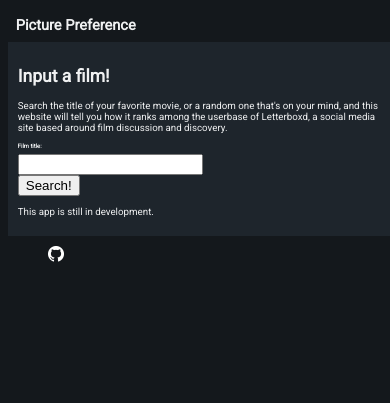
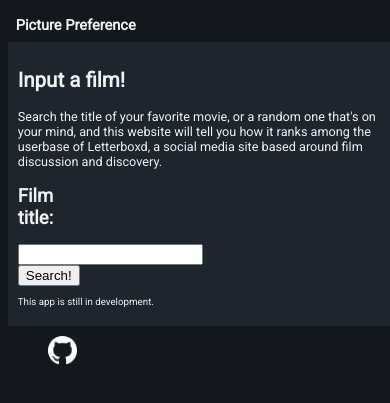
Before and after one commit to nelauria/picture_preference, a Flask app: page / in a window 390 px wide. Shown: the top 403 px of the page. Run offline with Flask 2, Linux system fonts and the light colour scheme.

Commit message:
Update styleMobile.css

```diff
--- a/picture_preference/static/styleMobile.css
+++ b/picture_preference/static/styleMobile.css
@@ -7,8 +7,8 @@
 
 html { color: #f0f1f2; font-family: 'Roboto'; font-size: 2.5vw}
 
-header { font-size: 2.5vw; width: 100%; }
-header h1 { font-size: 4.5vw }
+header { font-size: 3.25vw; width: 100%; }
+header h1 { font-size: 5.25vw }
 
 body { background: #14181c; width: 100%; height: 100%; }
 
@@ -24,7 +24,7 @@ nav h1 { flex: auto; margin: 0; }
 .content {
     background: #1e252c; height: 90%; padding: 1rem;
 }
-.content h2 { font-size: 1.5vw}
+.content h2 { font-size: 4.75vw}
 .content form {
     margin: 1em 0; width: 20%; height: auto;
 }
@@ -34,13 +34,13 @@ nav h1 { flex: auto; margin: 0; }
     display: flex; flex-direction: column; margin: auto;
 }
 .stats > div {
-    width: 30%; height: 30%; background: #adedff; padding: 1.75rem 0.25rem 0.5rem 0.5rem;
+    width: 80%; height: 80%; background: #adedff; padding: 1.75rem 0.25rem 0.5rem 0.5rem;
     margin: 10px; vertical-align: middle;
 }
-.stats h1 { font-size: 2.5vw }
+.stats h1 { font-size: 4.75vw }
 
 footer {
     width: 100%; height: 10%; background: #14181c;
 }
 footer ul { list-style: none; }
-footer .github-logo { width: 4vw; height: auto; }
+footer .github-logo { width: 7.5vw; height: auto; }
```
